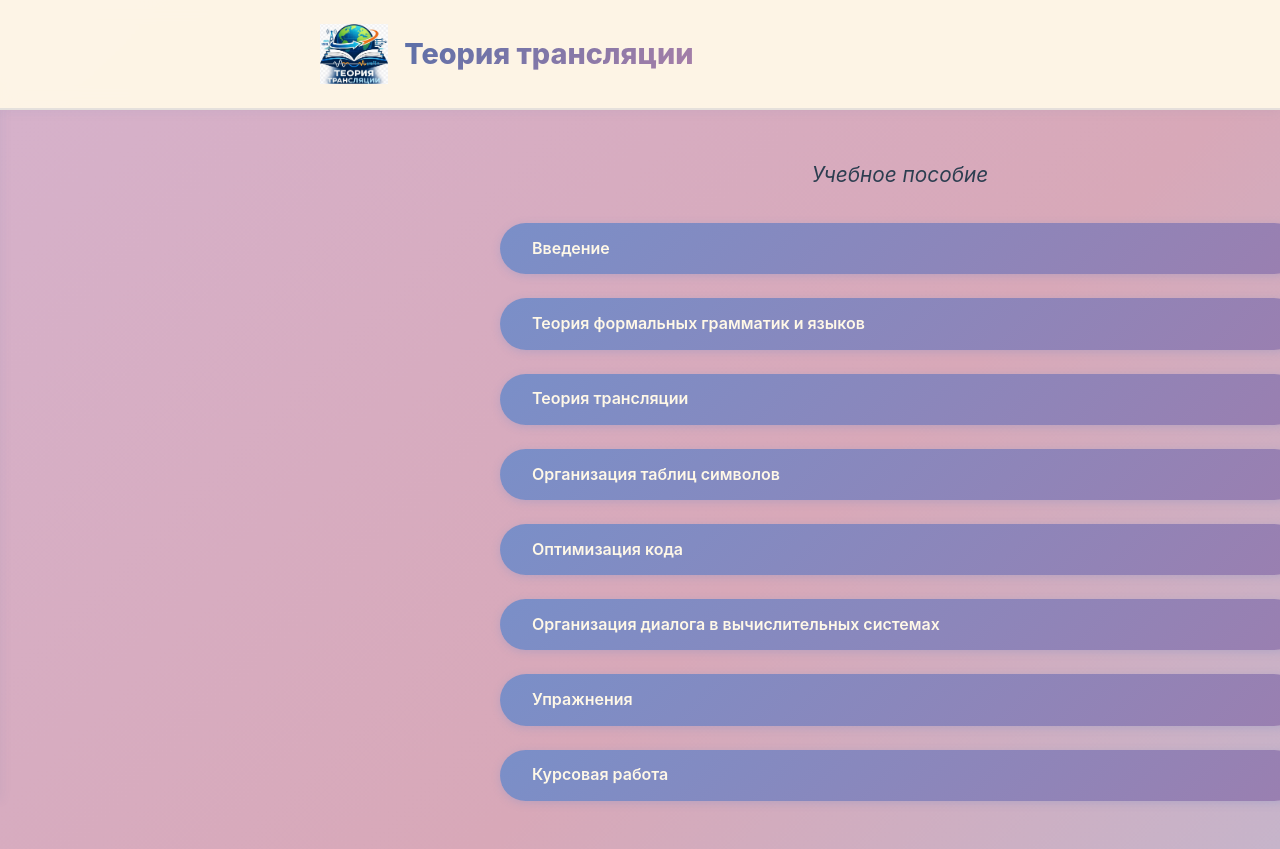
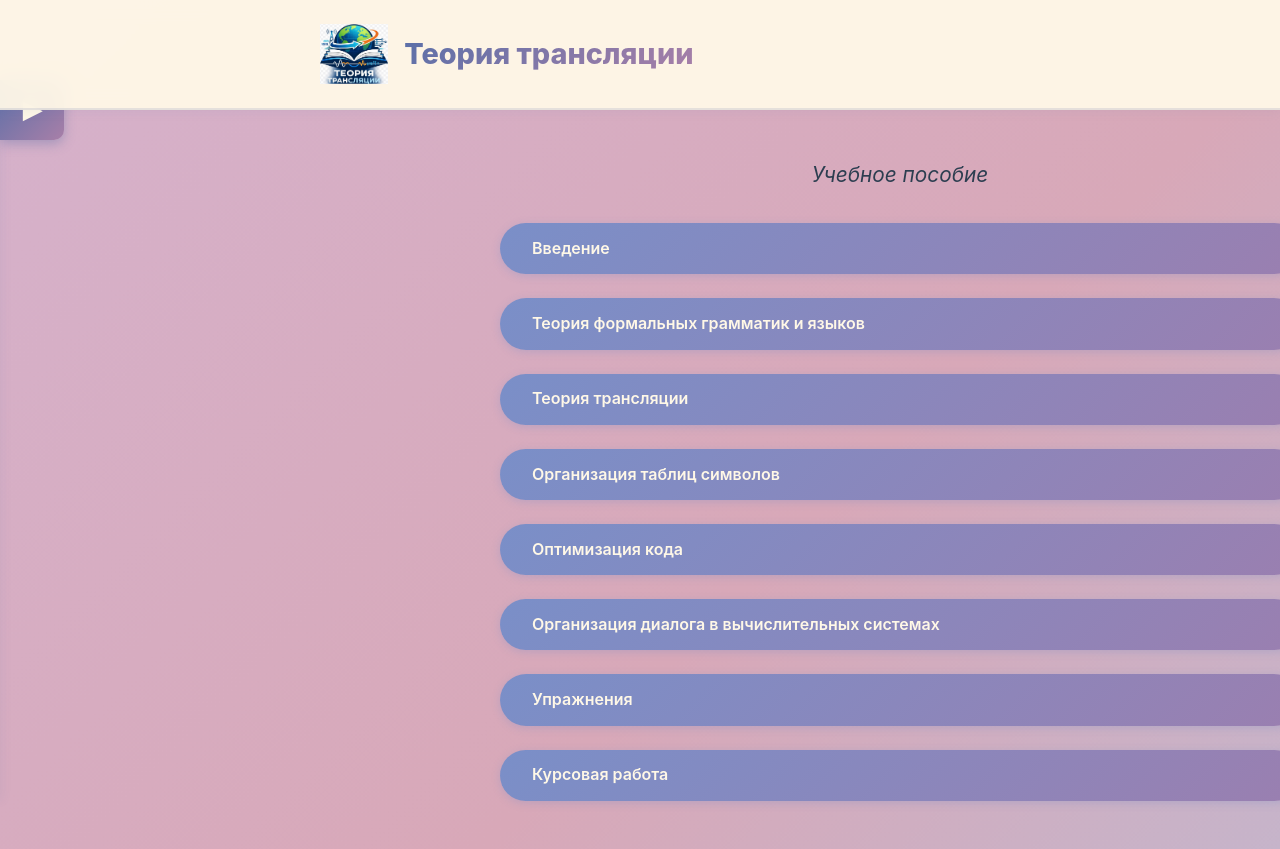
Before and after one commit to VladMixline/multisite, a React (Vite) app in the folder frontend/: page / in a window 1280 px wide. Both pictures are taken after a click on the button "Свернуть прогресс". Shown: the top 849 px of the page. Built offline with nearby package versions, Linux system fonts and the light colour scheme.

Commit message:
Move open button outside progress tracker to keep it visible when collapsed

```diff
--- a/frontend/src/components/ProgressTracker.jsx
+++ b/frontend/src/components/ProgressTracker.jsx
@@ -48,6 +48,16 @@ function ProgressTracker({ isVisible, onToggleVisibility }) {
 
   return (
     <>
+      {!isExpanded && (
+        <button
+          className="progress-open-button"
+          onClick={() => setIsExpanded(!isExpanded)}
+          aria-label="Открыть прогресс"
+          title="Открыть прогресс"
+        >
+          ▶
+        </button>
+      )}
       <div className={`progress-tracker ${isExpanded ? 'expanded' : 'collapsed'}`}>
         <div className={`progress-header ${!isExpanded ? 'collapsed-header' : ''}`}>
           <h3 className="progress-header-title">Прогресс изучения</h3>
@@ -60,16 +70,6 @@ function ProgressTracker({ isVisible, onToggleVisibility }) {
             {isExpanded ? '◀' : '▶'}
           </button>
         </div>
-        {!isExpanded && (
-          <button
-            className="progress-open-button"
-            onClick={() => setIsExpanded(!isExpanded)}
-            aria-label="Открыть прогресс"
-            title="Открыть прогресс"
-          >
-            ▶
-          </button>
-        )}
         {isExpanded && (
           <>
           <div className="progress-content">
```
